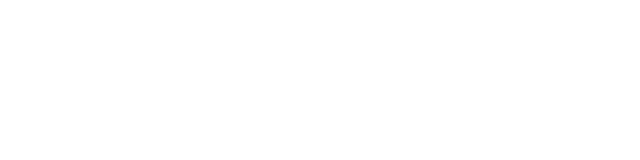
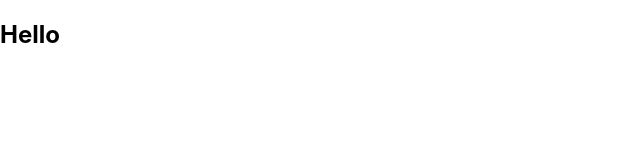
Before and after one commit to ahuy1307/tiktok---ui-, a React (Create React App) app: page / in a window 1280 px wide. Shown: the top 160 px of the page, without its empty margins (0-640 px from the left). Built offline with nearby package versions, Linux system fonts and the light colour scheme.

Commit message:
customize cra & babel plugin

```diff
--- /dev/null
+++ b/config-overrides.js
@@ -0,0 +1,3 @@
+const { override, useBabelRc } = require("customize-cra");
+
+module.exports = override(useBabelRc());
--- a/src/App.js
+++ b/src/App.js
@@ -2,7 +2,7 @@ import logo from "./logo.svg";
 import "./App.css";
 
 function App() {
-	return;
+	return <h2>Hello</h2>;
 }
 
 export default App;
```
Also changed, not shown: jsconfig.json (added, +8 -0 lines), package.json (+8 -3 lines), src/index.js (+9 -9 lines), .babelrc (added), 1 other file (tests, documents, lock files or other folders).
